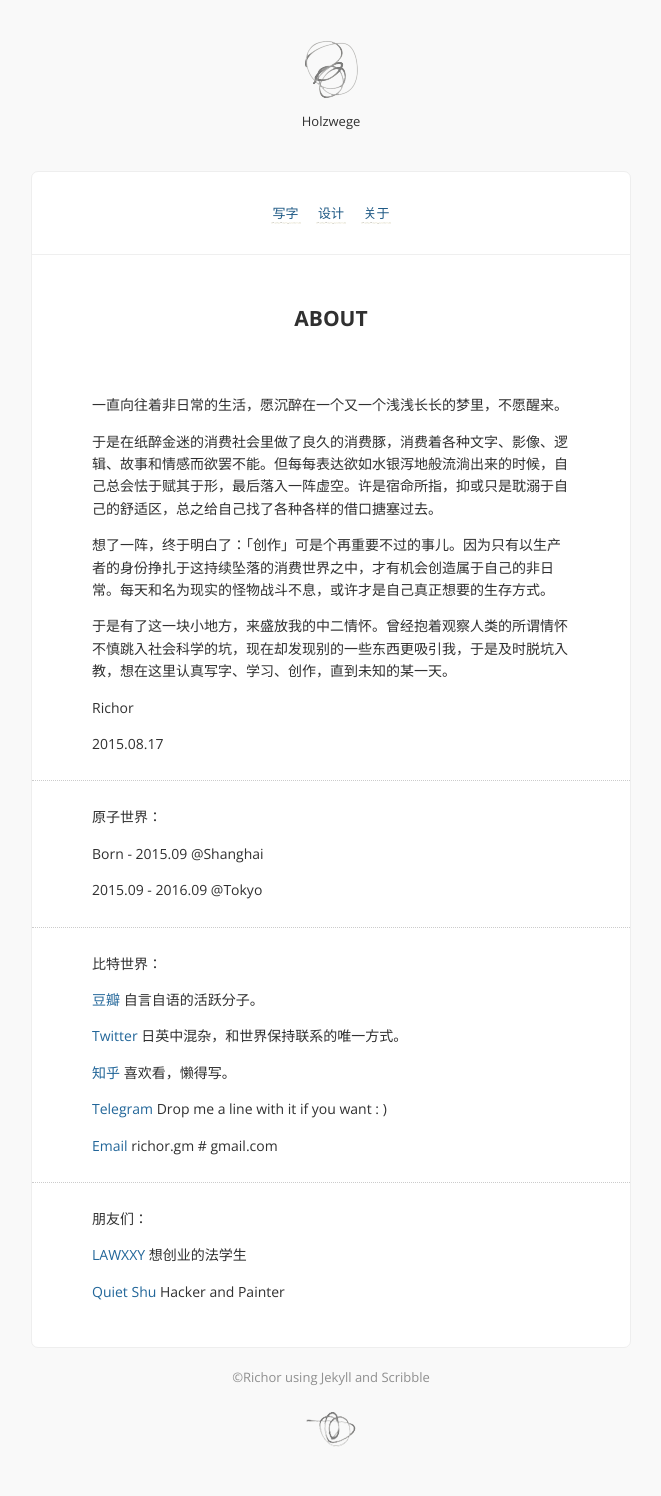
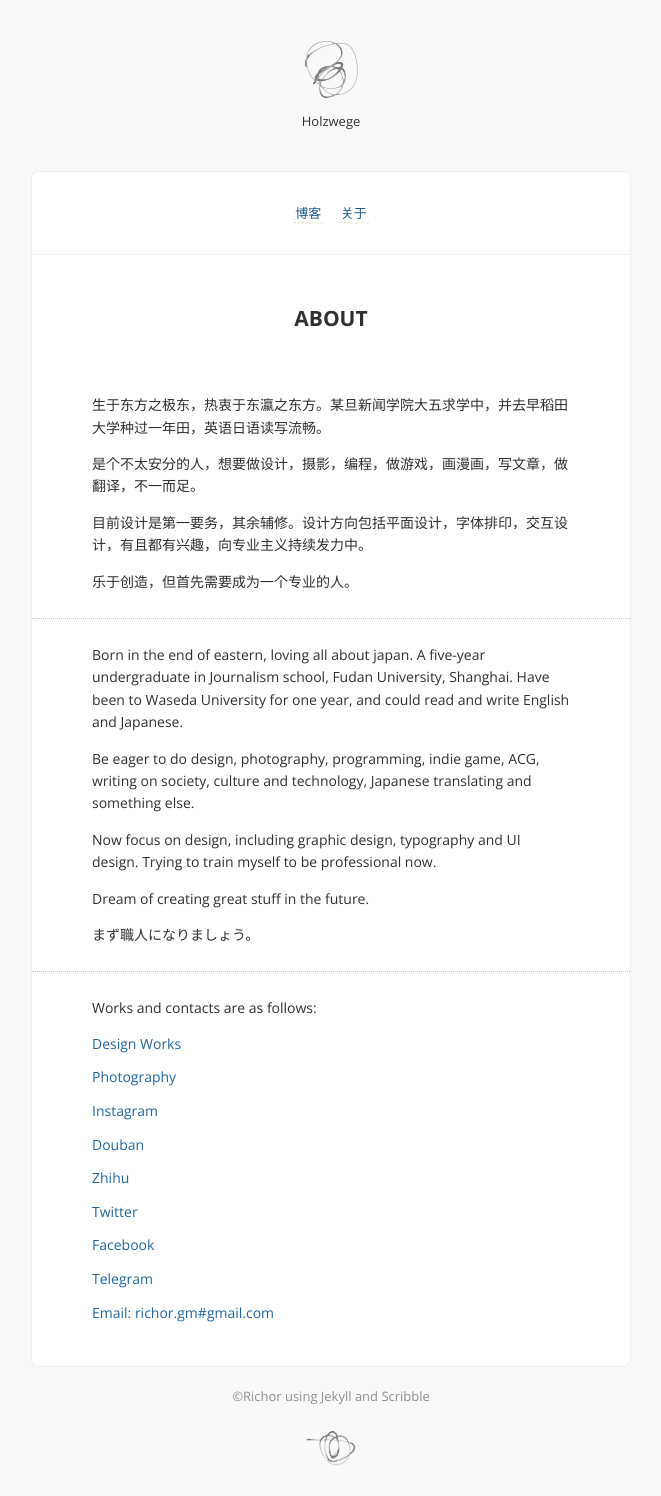
Before and after one commit to richorw/richorw.github.io, a Jekyll site: the page built from about.md, in a window 1280 px wide. Shown: the whole page, without its empty margins (309-970 px from the left). Built offline with Jekyll 4.4.1, drawn with Linux system fonts in a browser that asks for light colours; comment, search, counter and statistics services are not loaded.

Commit message:
change about

```diff
--- a/_config.yml
+++ b/_config.yml
@@ -7,10 +7,8 @@ facebook_appid:   # appid for like button, remove from /_includes/share.html if
 google_analytics: # set tracking, remove from /javascripts/basic.js if unwanted.
 
 links:
-  - name:         写字
+  - name:         博客
     url:          /
-  - name:         设计
-    url:          /work
   - name:         关于
     url:          /about
 highlighter:      rouge
--- a/about.md
+++ b/about.md
@@ -3,45 +3,44 @@ layout: page
 title: About
 ---
 
+生于东方之极东，热衷于东瀛之东方。某旦新闻学院大五求学中，并去早稻田大学种过一年田，英语日语读写流畅。
 
-一直向往着非日常的生活，愿沉醉在一个又一个浅浅长长的梦里，不愿醒来。
+是个不太安分的人，想要做设计，摄影，编程，做游戏，画漫画，写文章，做翻译，不一而足。
 
-于是在纸醉金迷的消费社会里做了良久的消费豚，消费着各种文字、影像、逻辑、故事和情感而欲罢不能。但每每表达欲如水银泻地般流淌出来的时候，自己总会怯于赋其于形，最后落入一阵虚空。许是宿命所指，抑或只是耽溺于自己的舒适区，总之给自己找了各种各样的借口搪塞过去。
+目前设计是第一要务，其余辅修。设计方向包括平面设计，字体排印，交互设计，有且都有兴趣，向专业主义持续发力中。
 
-想了一阵，终于明白了：「创作」可是个再重要不过的事儿。因为只有以生产者的身份挣扎于这持续坠落的消费世界之中，才有机会创造属于自己的非日常。每天和名为现实的怪物战斗不息，或许才是自己真正想要的生存方式。
-
-于是有了这一块小地方，来盛放我的中二情怀。曾经抱着观察人类的所谓情怀不慎跳入社会科学的坑，现在却发现别的一些东西更吸引我，于是及时脱坑入教，想在这里认真写字、学习、创作，直到未知的某一天。
-
-Richor
-
-2015.08.17
+乐于创造，但首先需要成为一个专业的人。
 
 ---
 
-原子世界：
+Born in the end of eastern, loving all about japan. A five-year undergraduate in Journalism school, Fudan University, Shanghai. Have been to Waseda University for one year, and could read and write English and Japanese.
 
-Born - 2015.09 @Shanghai
+Be eager to do design, photography, programming, indie game, ACG, writing on society, culture and technology, Japanese translating and something else.
 
-2015.09 - 2016.09 @Tokyo
+Now focus on design, including graphic design, typography and UI design. Trying to train myself to be professional now.
+
+Dream of creating great stuff in the future.
+
+まず職人になりましょう。
 
 ---
 
-比特世界：
+Works and contacts are as follows:
 
-[豆瓣](http://www.douban.com/people/richor/) 自言自语的活跃分子。
+[Design Works](http://cargocollective.com/richordesign)
 
-[Twitter](https://twitter.com/richor_w) 日英中混杂，和世界保持联系的唯一方式。
+[Photography](http://cargocollective.com/richorlens)
 
-[知乎](http://www.zhihu.com/people/richorzhihu) 喜欢看，懒得写。
+[Instagram](https://www.instagram.com/richorw/)
 
-[Telegram](http://telegram.me/richor) Drop me a line with it if you want : )
+[Douban](http://www.douban.com/people/richor/)
 
-[Email](mailto:richor.gm@gmail.com) richor.gm # gmail.com
+[Zhihu](http://www.zhihu.com/people/richorzhihu)
 
----
+[Twitter](https://twitter.com/richor_w)
 
-朋友们：
+[Facebook]([Zhihu](http://www.zhihu.com/people/richorzhihu) )
 
-[LAWXXY](http://www.pigsays.com/) 想创业的法学生
+[Telegram](http://telegram.me/richor)
 
-[Quiet Shu](http://quietshu.github.io/) Hacker and Painter
+[Email: richor.gm#gmail.com](mailto:richor.gm@gmail.com)
```
Also changed, not shown: work.md (deleted, +0 -7 lines), 2 other files.
